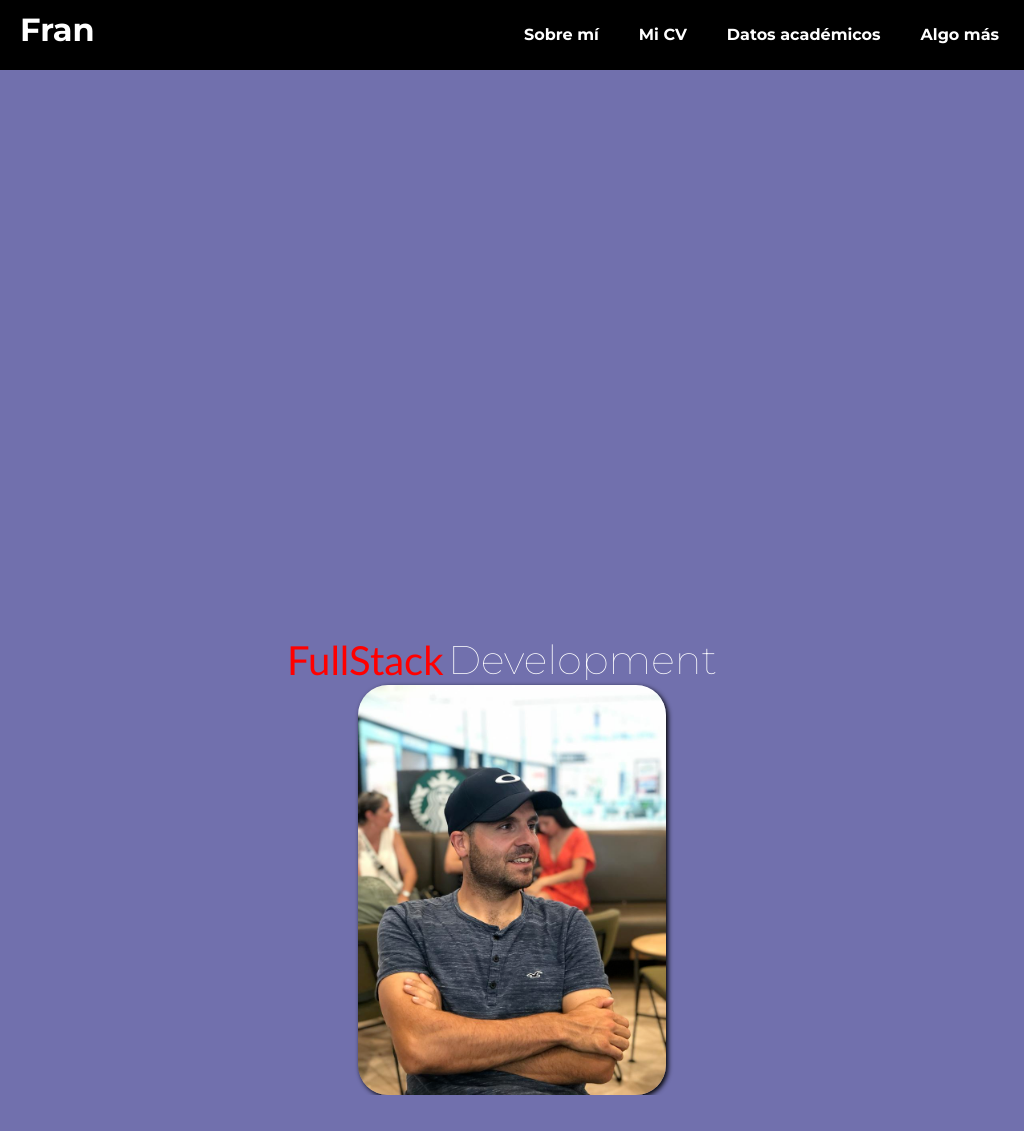
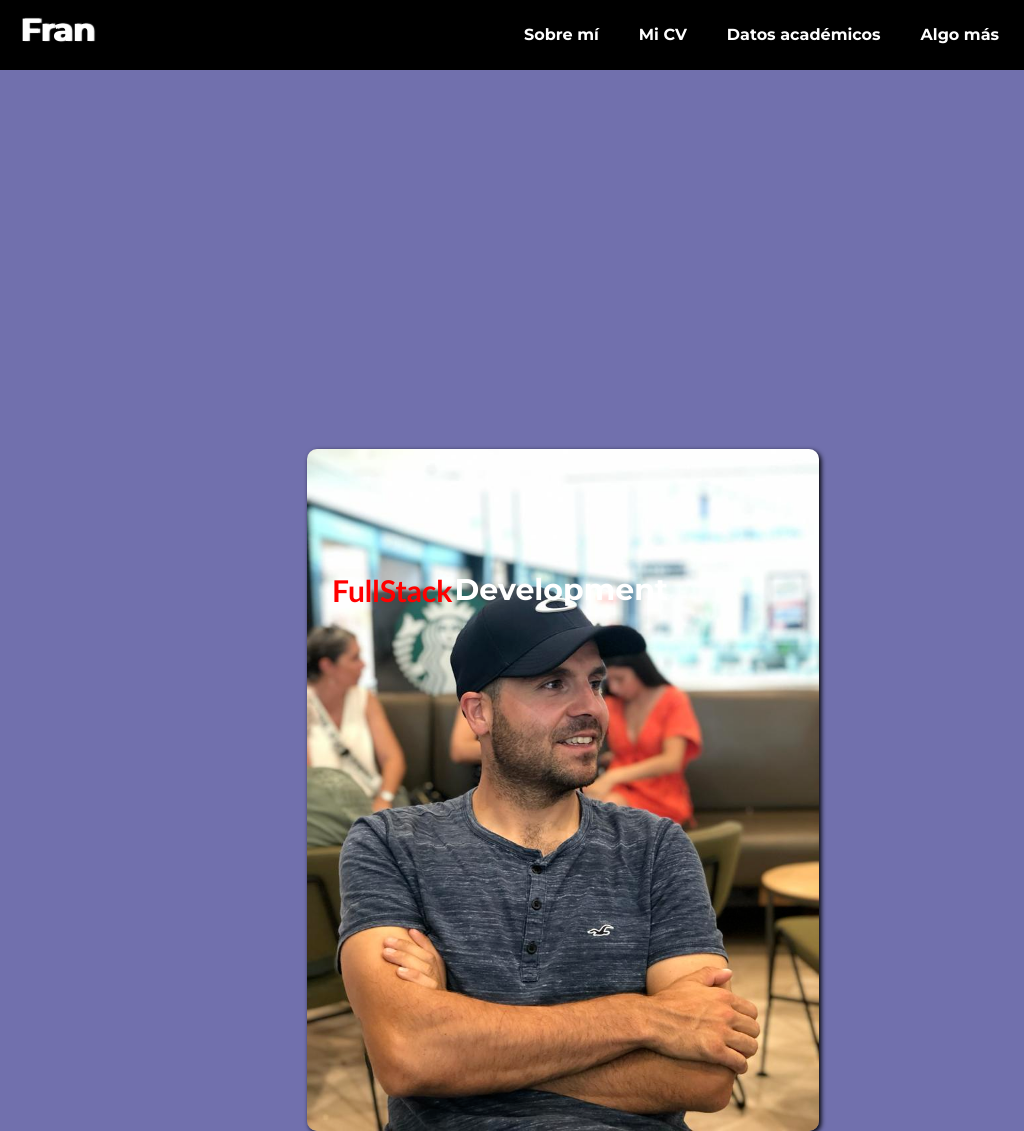
Before and after one commit to Fran-Lopez-Laperal/Personal-Portfolio, a React (Create React App) app in the folder web/: page / in a window 1024 px wide. Before the commit the page ends 1095 px from the top, so only its background shows below. Built offline with nearby package versions, Linux system fonts and the light colour scheme.

Commit message:
feat: add styles to NavBar

```diff
--- a/web/src/App.js
+++ b/web/src/App.js
@@ -1,5 +1,6 @@
 import { Routes, Route } from 'react-router'
 import './App.css';
+import Apply from './components/Apply´s/Applys';
 import Curriculum from './components/Curriculum/Curriculum';
 import NavBar from './components/NavBar/NavBar';
 import Home from './Pages/Home/Home';
@@ -12,6 +13,7 @@ function App() {
       <Routes>
         <Route path='/' element={<Home />} />
         <Route path='/cv' element={<Curriculum/>} />
+        <Route path='/applys' element={<Apply/>} />
       </Routes>
       </div>
     </div>
--- a/web/src/Pages/Home/Home.css
+++ b/web/src/Pages/Home/Home.css
@@ -2,6 +2,7 @@
     color: white;
     display: flex;
     font-size: 40px;
+    font-weight: bolder;
     height: 40px;
     line-height: 40px;
     width: 450px;
@@ -26,6 +27,33 @@
     margin: 0;
 }
 
+/* .animation li {
+    animation: fadeIn 3s
+}
+.animation li {
+    animation: fadeOut 3s
+}
+
+
+@keyframes fadeIn {
+    from{
+        opacity: 0;
+    }
+
+    to{
+        opacity: 1;
+    }
+}
+@keyframes fadeOut {
+    from{
+        opacity: 1;
+    }
+
+    to{
+        opacity: 0;
+    }
+} */
+
 .main-img-container{
     margin: auto;
     perspective: 1000px;
@@ -33,22 +61,24 @@
 }
 
 .main-img{
+    display: block;
     position: absolute;
     top:800px;
     right: 0;
     bottom: 0;
     left: 0;
     margin: auto;
-    width: 30%;
-    transition: all 5s;
-    transform-style: preserve-3d;
-    border-radius: 30px;
+    width: 20%;
+    -webkit-transition:  .10s ease-in-out;
+    transition:  .8s ease-in-out;
+    border-radius: 10px;
     box-shadow: 2px 2px 5px black;
 }
 
 
 .main-img:hover{
-    transform: rotateY(360deg);
+    -webkit-transform: rotate(360deg);
+    transform:  rotateY(360deg);
 }
 
 
@@ -64,6 +94,33 @@
     55%{margin-top: -80px;}
     80%{margin-top: -80px;}
 
-    100%{margin-top: 0;}
+    85%{margin-top: -40px;}
+    95%{margin-top: -40px;}
+
+
+    100%{margin-top: 0%;}
 
 }
+
+
+@media(max-width:1024px){
+    .main-img{
+        top: 700px;
+        width: 50%;
+        left: 10%;
+    }
+}
+
+@media(max-width:1024px){
+    .animation-home{
+        font-size: 30px;
+        top: 500px;
+    }
+}
+
+
+@media(max-width:1024px){
+    .animation li{
+      margin-left: 45px;
+    }
+}
--- a/web/src/Pages/Home/Home.jsx
+++ b/web/src/Pages/Home/Home.jsx
@@ -9,8 +9,8 @@ function Home() {
         <img className='main-img' src={mainImg} alt={mainImg} />
         </div>
             <div className="animation-home">
-                <ul>
-                    <li style={{color: 'black'}}>FrontEnd</li>
+                <ul className='animation'>
+                    <li  style={{color: 'black'}}>FrontEnd</li>
                     <li style={{color: 'blue'}}>BackEnd</li>
                     <li style={{color: 'red'}}>FullStack</li>
                 </ul>
--- a/web/src/components/Apply´s/Applys.jsx
+++ b/web/src/components/Apply´s/Applys.jsx
@@ -0,0 +1,9 @@
+function Apply () {
+    return (
+        <>
+            <h1>Aplly</h1>
+        </>
+    )
+}
+
+export default Apply
--- a/web/src/components/NavBar/NavBar.css
+++ b/web/src/components/NavBar/NavBar.css
@@ -11,6 +11,10 @@
 
 .nav-container{
     margin: 10px;
+}
+
+.nav-container h1{
+    text-shadow:2px 0px 1px white;
 }
 .nav-bar label {
     margin: 6px 0;
@@ -66,6 +70,8 @@
         transform: translateX(0%);
         float: right;
         display: flex;
+        z-index: 10;
+
     }
 
     .nav-bar label {
@@ -76,3 +82,10 @@
         border: none;
     }
 }
+
+@media(max-width:1024px){
+    .menu{
+        background: black;
+        height: auto;
+    }
+}
```
Also changed, not shown: web/src/api-services/api-services.js (+25 -0 lines), web/src/assets/images/Logotipo_Azul_Oscuro_Tecnología_y_Gaming__2_-removebg-preview (1).png (added), web/src/components/NavBar/NavBar.jsx (indentation only).
